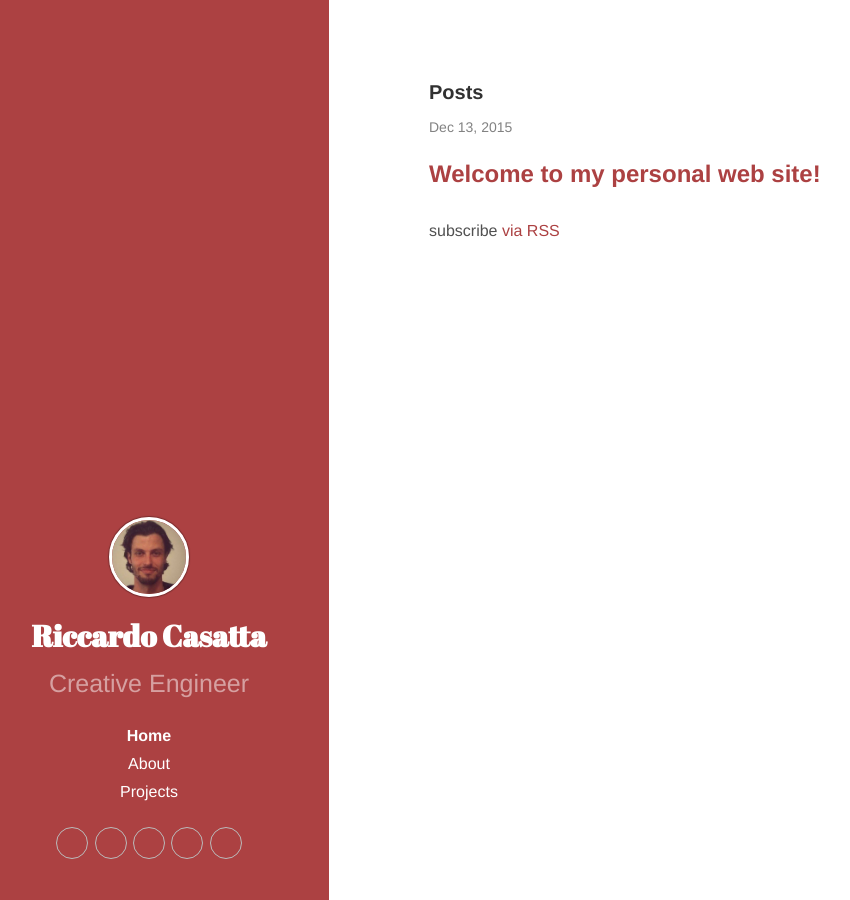
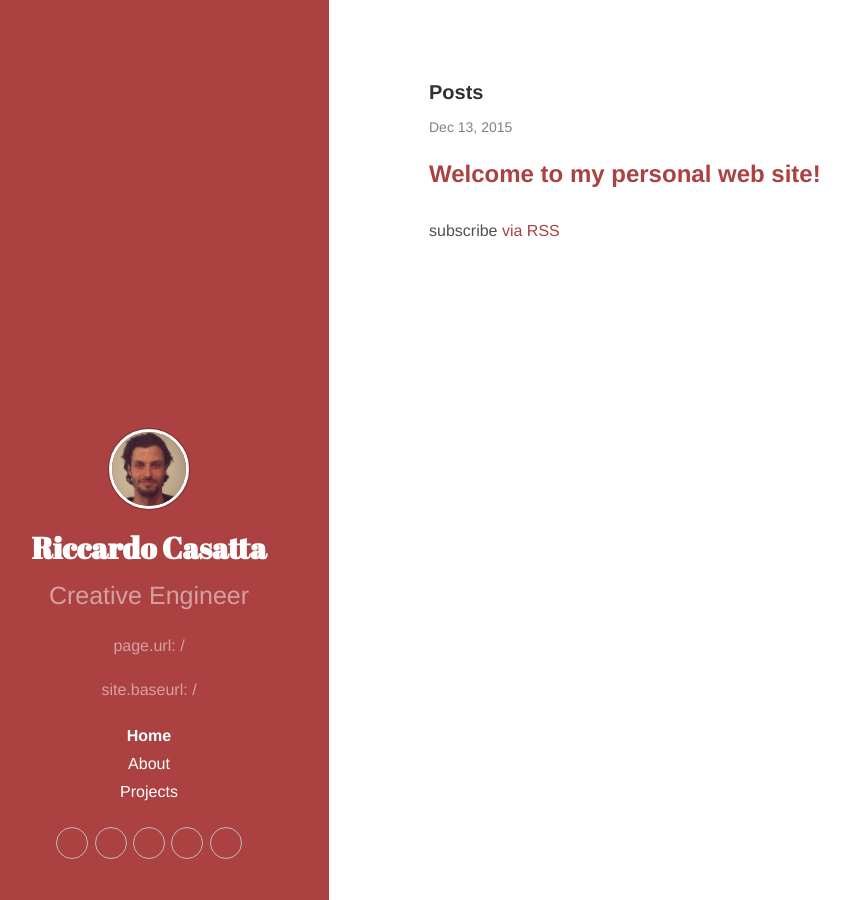
Before and after one commit to RCasatta/riccardo.casatta.it, a Jekyll site: the page built from index.html, in a window 1280 px wide. Shown: the whole page, without its empty margins (31-881 px from the left). Built offline with Jekyll 4.4.1, drawn with Linux system fonts in a browser that asks for light colours; some web fonts are replaced.

Commit message:
debug test page.url and site.baseurl on github

```diff
--- a/_includes/sidebar.html
+++ b/_includes/sidebar.html
@@ -10,6 +10,8 @@
         </a>
       </h2>
       <p class="lead">{{ site.description }}</p>
+      <p>page.url: {{ page.url }}</p>
+      <p>site.baseurl: {{ site.baseurl }}</p>
     </div>
 
     <nav class="sidebar-nav">
```
